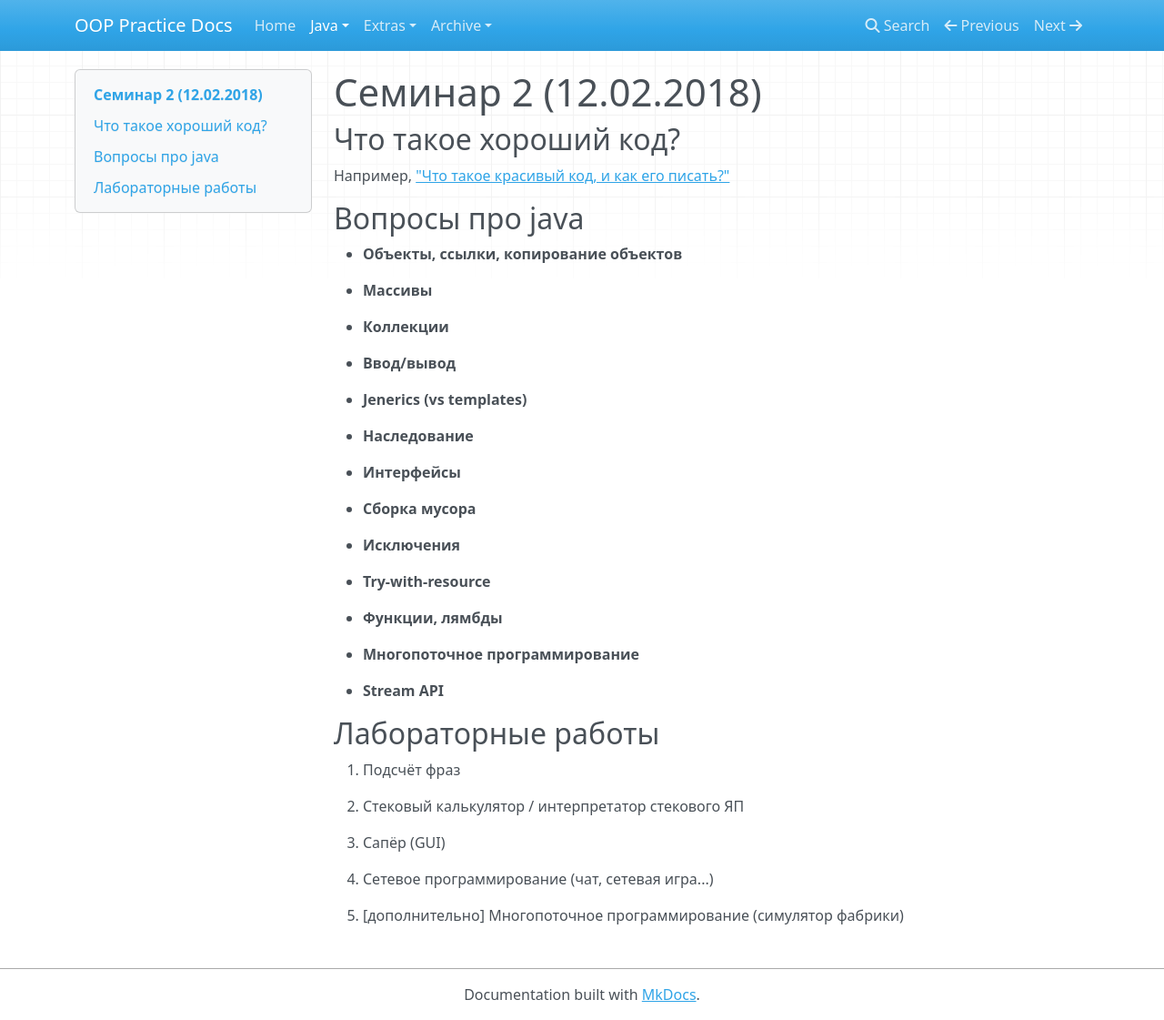
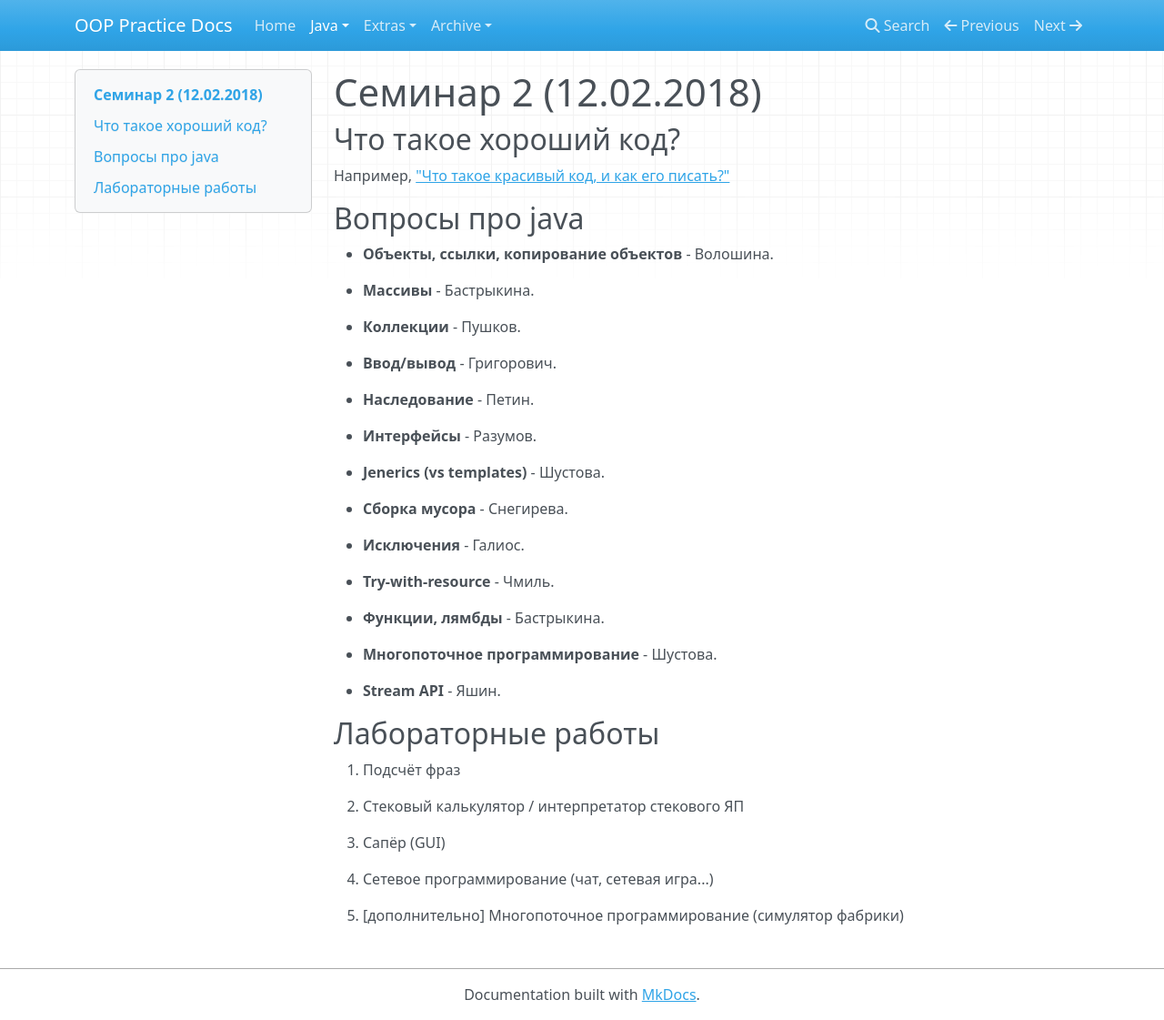
Before and after one commit to avoronkov/oop, an MkDocs documentation site: the page built from docs/2018.java/seminar2.md, in a window 1280 px wide and 1121 px high. Shown: the whole window at 91% size. Built offline with MkDocs 1.6.1, drawn with Linux system fonts in a browser that asks for light colours; nearby versions of some CDN libraries; old or Windows-style settings are respelled for this version of MkDocs.

Commit message:
Add task 1 for java

```diff
--- a/docs/2018.java/seminar2.md
+++ b/docs/2018.java/seminar2.md
@@ -9,31 +9,31 @@
 Вопросы про java
 ----------------
 
-- **Объекты, ссылки, копирование объектов**
+- **Объекты, ссылки, копирование объектов** - Волошина.
 
-- **Массивы**
+- **Массивы** - Бастрыкина.
 
-- **Коллекции**
+- **Коллекции** - Пушков.
 
-- **Ввод/вывод**
+- **Ввод/вывод** - Григорович.
 
-- **Jenerics (vs templates)**
+- **Наследование** - Петин.
 
-- **Наследование**
+- **Интерфейсы** - Разумов.
 
-- **Интерфейсы**
+- **Jenerics (vs templates)** - Шустова.
 
-- **Сборка мусора**
+- **Сборка мусора** - Снегирева.
 
-- **Исключения**
+- **Исключения** - Галиос.
 
-- **Try-with-resource**
+- **Try-with-resource** - Чмиль.
 
-- **Функции, лямбды**
+- **Функции, лямбды** - Бастрыкина.
 
-- **Многопоточное программирование**
+- **Многопоточное программирование** - Шустова.
 
-- **Stream API**
+- **Stream API** - Яшин.
 
 Лабораторные работы
 -------------------
--- a/mkdocs.yml
+++ b/mkdocs.yml
@@ -4,6 +4,8 @@ pages:
     - Java:
         - Seminars:
             - 'Seminar 2': 2018.java/seminar2.md
+        - Tasks:
+            - 'Task 1': 2018.java/task1.md
     - Extras:
         - 'Acceptance': bitbucket.md
         - 'Using namespaces': using-namespaces.md
```
Also changed, not shown: docs/2017.cpp/task1.md (+1 -0 lines), docs/2018.java/task1.md (added, +13 -0 lines), docs/index.md (+4 -0 lines).
